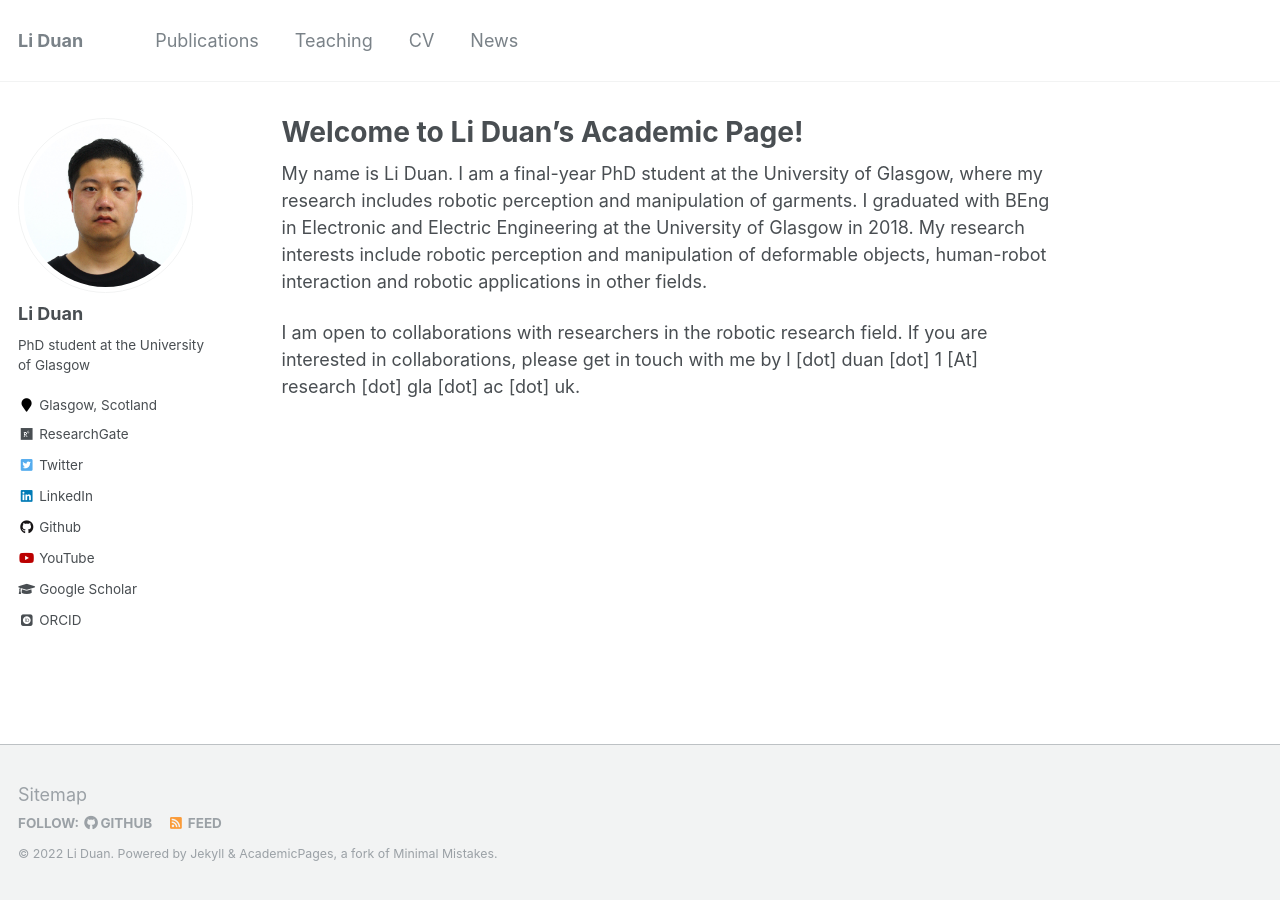
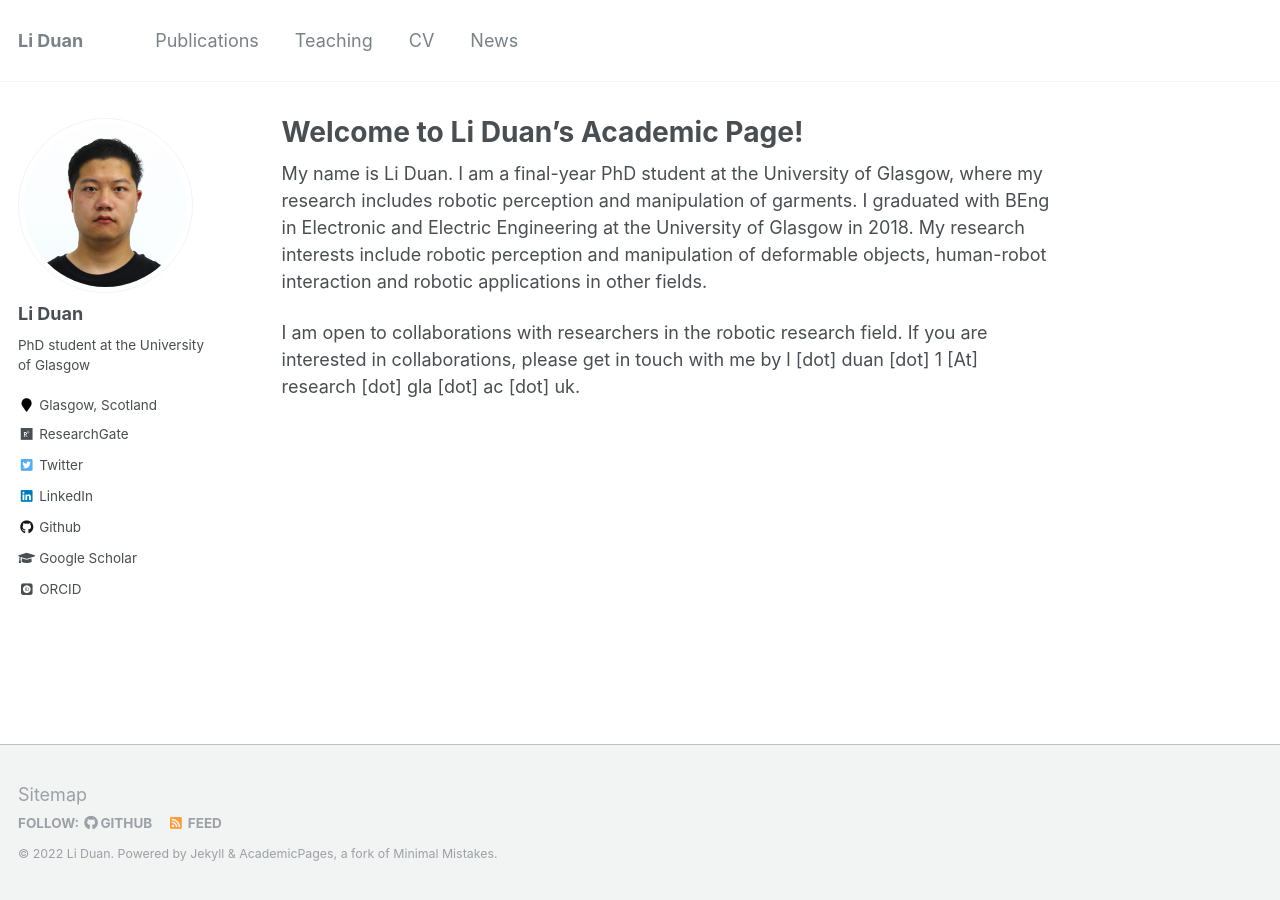
Before and after one commit to LiDuanAtGlasgow/liduan, a Jekyll site: the page built from _pages/about.md, in a window 1280 px wide. Built offline with Jekyll 4.4.1, drawn with Linux system fonts in a browser that asks for light colours; some web fonts are replaced.

Commit message:
Update _config.yml

```diff
--- a/_config.yml
+++ b/_config.yml
@@ -112,7 +112,7 @@ author:
   vine             :
   weibo            :
   xing             :
-  youtube          : ""
+  youtube          :
   wikipedia        :
 
 
```
